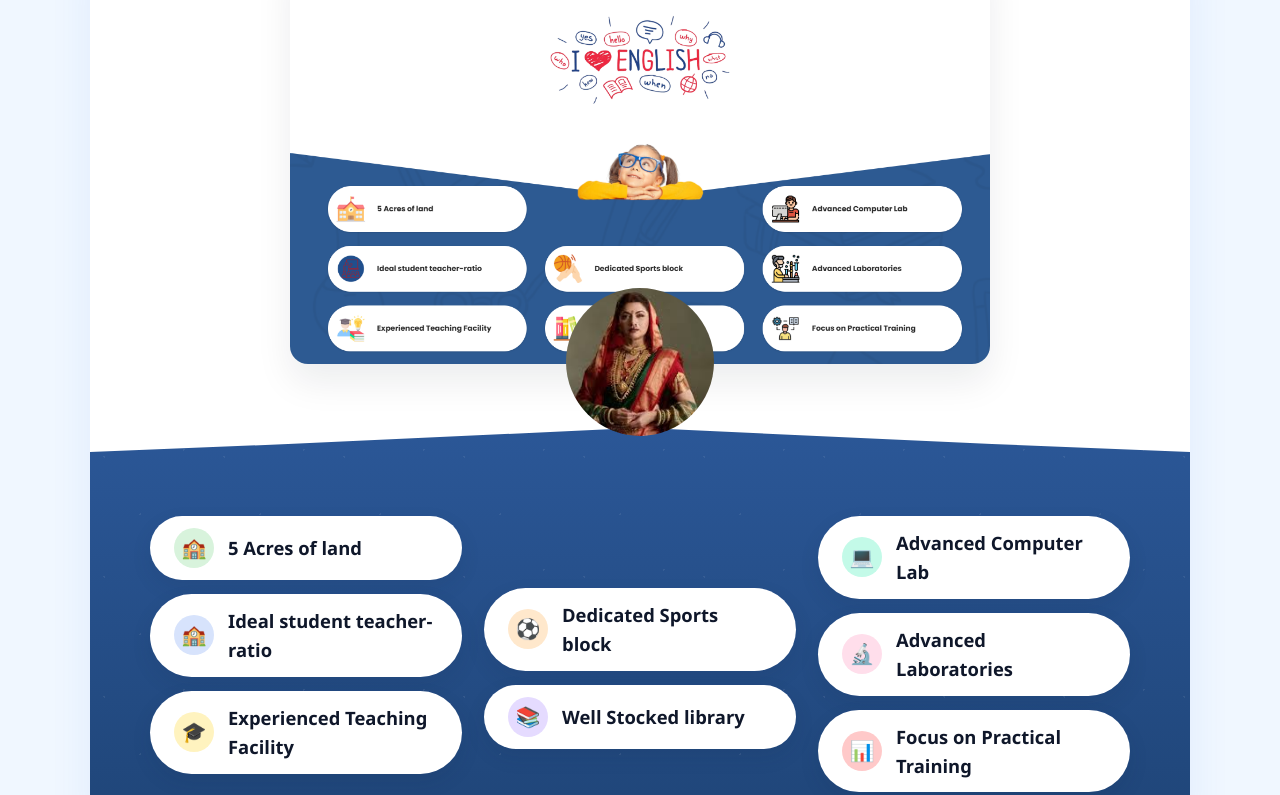
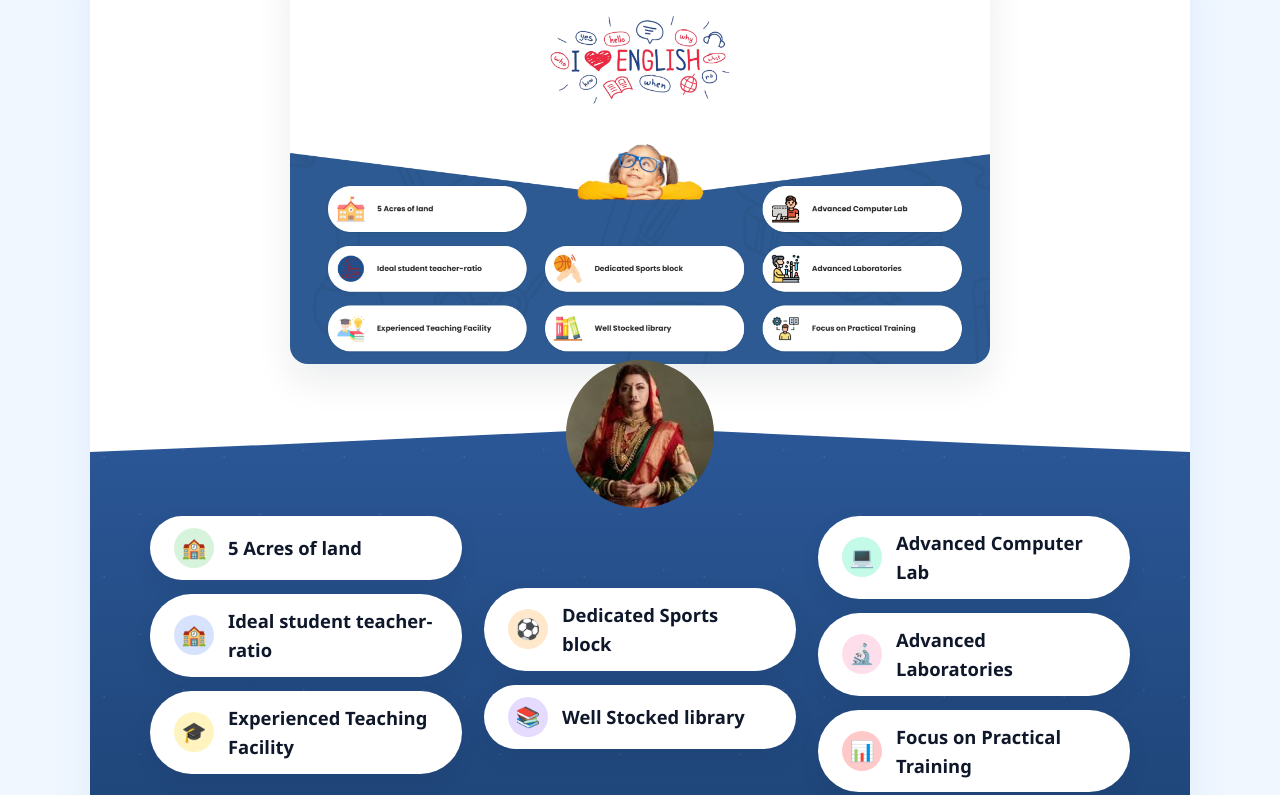
Before and after one commit to radhikapawar8089-Stack/PrePrimarySchool, a website: page index.html in a window 1280 px wide. Shown: the part 1389-2184 px from the top of the page. Drawn offline with Linux system fonts and the light colour scheme.

Commit message:
Move home page circular image lower into highlighted square

```diff
--- a/css/style.css
+++ b/css/style.css
@@ -214,7 +214,7 @@ a:hover {
   .unique-child {
     position: absolute;
     left: 50%;
-    bottom: -8px;
+    bottom: -80px;
     transform: translateX(-50%);
     z-index: 3;
     width: 148px;
```
